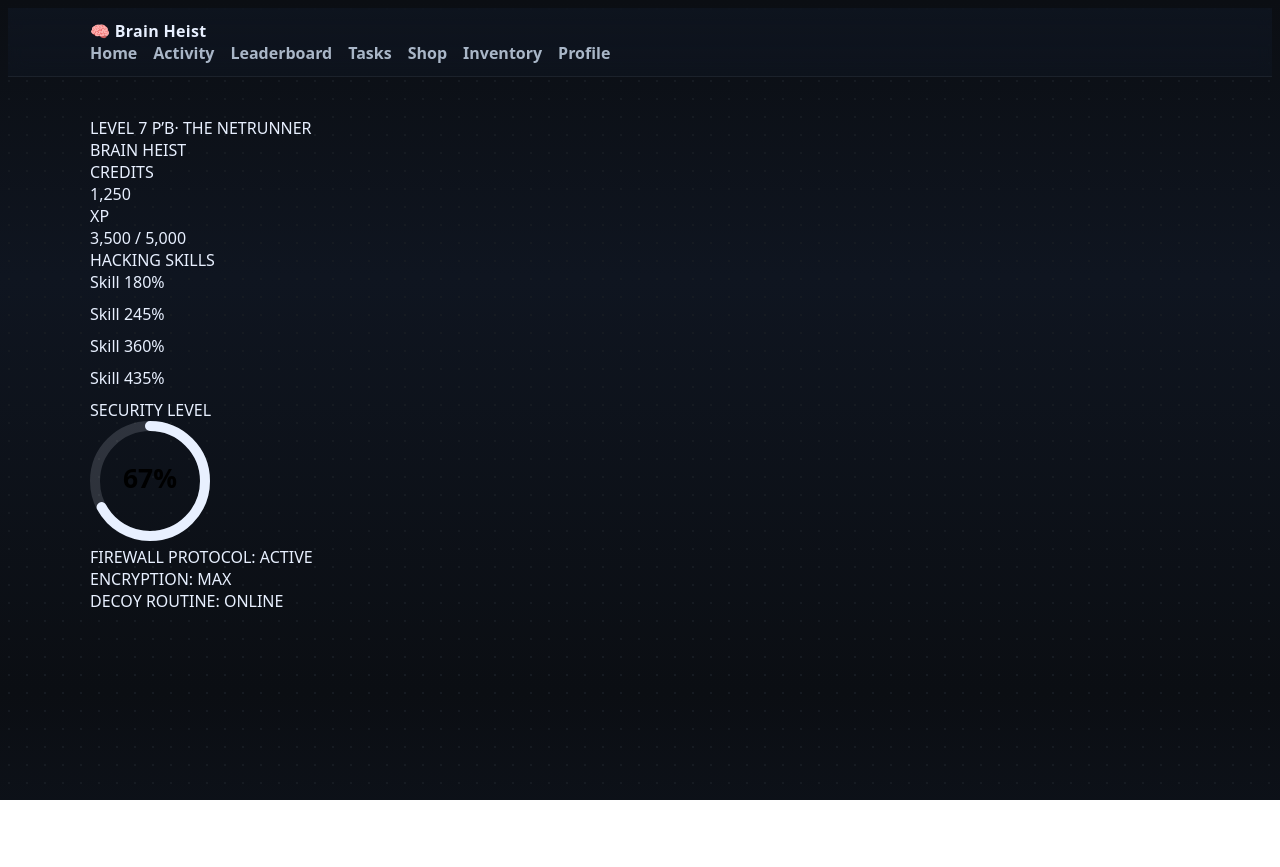
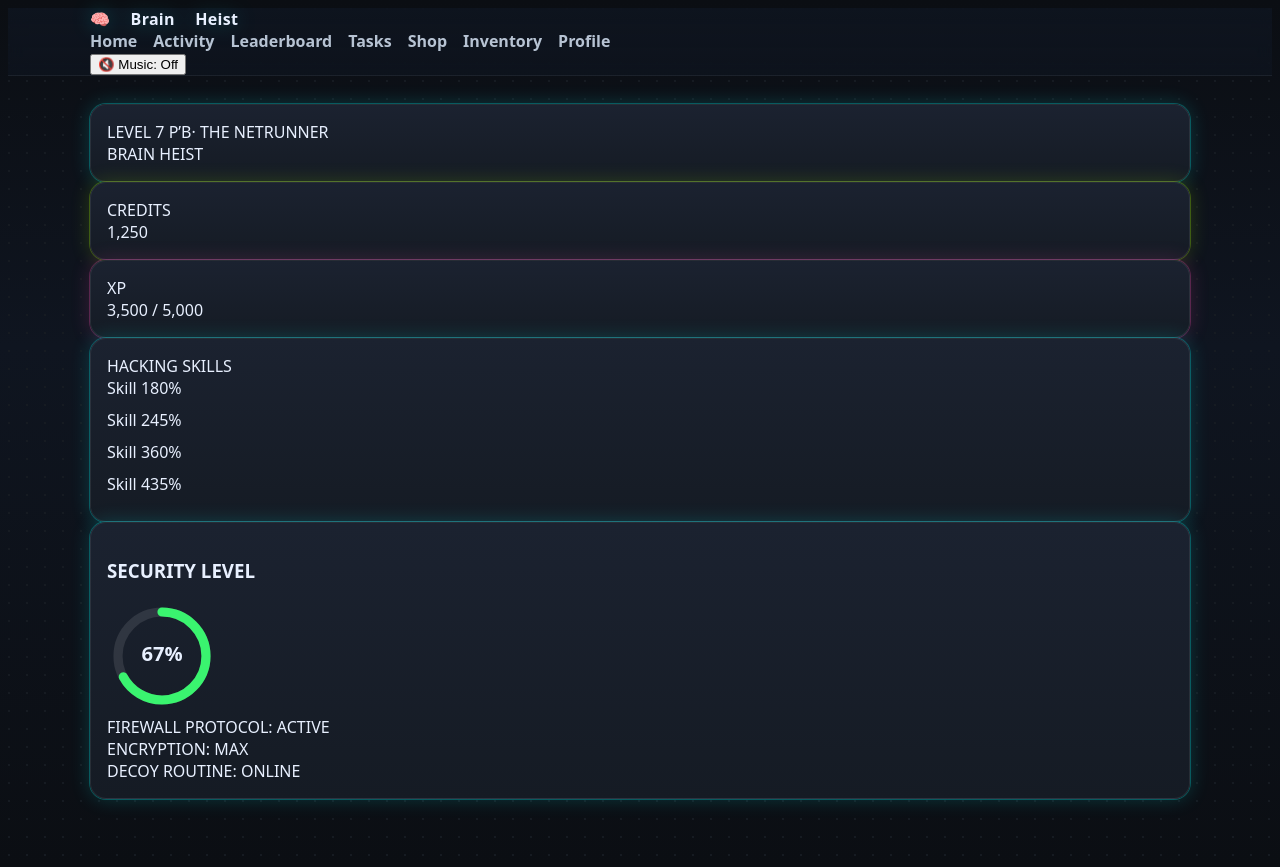
Before and after one commit to mrmemo87-cell/brain-heist, a Next.js app: page /style/neon in a window 1280 px wide. Before the commit the page ends 800 px from the top, so only its background shows below. Built offline with nearby package versions, Linux system fonts and the light colour scheme; no server answers.

Commit message:
ui: neon navbar + global emoji-safe font + audio toggle; activity cleaned; login guard in navbar

```diff
--- a/app/globals.css
+++ b/app/globals.css
@@ -1,42 +1,26 @@
 :root{
   --c-bg:#0c0f13;
   --c-surface:#1a1f27;
-  --c-card:#222a35;
   --c-text:#e8f0ff;
-  --c-muted:#a9b6c7;
-  --ring:0 0 0 2px rgba(0,255,255,.25), 0 0 20px rgba(0,255,255,.15);
-  --font-ui: system-ui,-apple-system,"Segoe UI",Roboto,"Noto Sans","Helvetica Neue",
-             "Apple Color Emoji","Segoe UI Emoji","Noto Color Emoji",sans-serif;
+  --c-muted:#b7c3d3;
 }
-
-/* background dots + gradient */
 body.bg-grid{
   background: radial-gradient(#161b22 1px, transparent 1px) 0 0/18px 18px,
               linear-gradient(180deg, #0b0e13 0%, #0f1520 40%, #0b0e13 100%);
   color: var(--c-text);
-  font-family: var(--font-ui);
+  font-family: system-ui,-apple-system,"Segoe UI",Roboto,"Noto Sans","Helvetica Neue",
+               "Apple Color Emoji","Segoe UI Emoji","Noto Color Emoji",sans-serif;
   -webkit-font-smoothing: antialiased; text-rendering: optimizeLegibility;
 }
-
-/* layout */
-.bh-header{ position: sticky; top:0; z-index:50; backdrop-filter:saturate(1.2) blur(8px);
+.bh-header{ position:sticky; top:0; z-index:50; backdrop-filter:saturate(1.2) blur(8px);
   background: linear-gradient(180deg, rgba(15,21,32,.85), rgba(15,21,32,.65));
   border-bottom:1px solid rgba(255,255,255,.06);
 }
-.bh-shell{ max-width:1100px; margin-inline:auto; padding:12px 20px; }
-.bh-logo{ font-weight:800; letter-spacing:.3px; }
+.bh-shell{ max-width:1100px; margin-inline:auto; padding:0 20px; }
+.bh-logo{ font-weight:900; letter-spacing:.3px; filter: drop-shadow(0 0 10px rgba(0,255,255,.25)); }
 .bh-nav{ display:flex; gap:16px; flex-wrap:wrap; }
-.bh-nav a{ color:var(--c-muted); text-decoration:none; font-weight:600; }
+.bh-nav a{ color:var(--c-muted); text-decoration:none; font-weight:700; }
 .bh-nav a:hover{ color:var(--c-text); text-shadow:0 0 8px rgba(0,255,255,.35); }
 .bh-main{ padding:28px 0 60px; }
-
-/* generic card helper (use on pages that need contrast) */
-.card{
-  background: linear-gradient(180deg, #1b2230, #151b24);
-  border:1px solid rgba(255,255,255,.07);
-  border-radius:16px; padding:16px;
-  box-shadow: 0 0 0 1px rgba(0,255,255,.06), 0 10px 30px rgba(0,0,0,.35);
-}
-
-/* make sure emoji render properly across OS */
-.emoji{ font-family: "Apple Color Emoji","Segoe UI Emoji","Noto Color Emoji", var(--font-ui); }
+.emoji{ font-family:"Apple Color Emoji","Segoe UI Emoji","Noto Color Emoji", system-ui,sans-serif; }
+.neon-card{ color:var(--c-text); }
--- a/app/layout.tsx
+++ b/app/layout.tsx
@@ -1,6 +1,6 @@
 import "./globals.css";
-import Link from "next/link";
 import type { Metadata } from "next";
+import NavBar from "@/components/NavBar";
 
 export const metadata: Metadata = { title: "Brain Heist" };
 
@@ -8,23 +8,8 @@ export default function RootLayout({ children }: { children: React.ReactNode })
   return (
     <html lang="en">
       <body className="min-h-screen bg-grid text-[var(--c-text)]">
-        <header className="bh-header">
-          <div className="bh-shell">
-            <div className="bh-logo">🧠 Brain Heist</div>
-            <nav className="bh-nav">
-              <Link href="/">Home</Link>
-              <Link href="/activity">Activity</Link>
-              <Link href="/leaderboard">Leaderboard</Link>
-              <Link href="/tasks">Tasks</Link>
-              <Link href="/shop">Shop</Link>
-              <Link href="/inventory">Inventory</Link>
-              <Link href="/profile">Profile</Link>
-            </nav>
-          </div>
-        </header>
-        <main className="bh-main">
-          <div className="bh-shell">{children}</div>
-        </main>
+        <header className="bh-header"><NavBar/></header>
+        <main className="bh-main"><div className="bh-shell">{children}</div></main>
       </body>
     </html>
   );
--- a/components/AudioController.tsx
+++ b/components/AudioController.tsx
@@ -1,33 +1,20 @@
 "use client";
-import React from "react";
+import React, {useEffect, useRef, useState} from "react";
 
 export default function AudioController(){
-  const [playing,setPlaying] = React.useState(false);
-  const ref = React.useRef<HTMLAudioElement>(null);
-
-  React.useEffect(()=>{ // try resume if user navigates back
-    ref.current?.pause();
-    setPlaying(false);
-  },[]);
-
-  async function toggle(){
-    try{
-      if(!ref.current) return;
-      if(playing){ ref.current.pause(); setPlaying(false); }
-      else { await ref.current.play(); setPlaying(true); }
-    }catch{ /* ignore */ }
-  }
-
+  const ref = useRef<HTMLAudioElement>(null);
+  const [on, setOn] = useState<boolean>(() => localStorage.getItem("music") === "on");
+  useEffect(()=>{ const a = ref.current; if (!a) return;
+    if(on){ a.volume=.25; a.loop=true; a.play().catch(()=>{}); } else { a.pause(); }
+    localStorage.setItem("music", on?"on":"off");
+  },[on]);
   return (
-    <div className="fixed bottom-4 right-4 z-50">
-      <audio ref={ref} src="/sounds/bg.mp3" loop />
-      <button
-        onClick={toggle}
-        className="px-3 py-1 rounded-full text-xs font-semibold
-                   bg-white/10 hover:bg-white/20 border border-white/20 backdrop-blur
-                   shadow-[0_0_18px_rgba(0,255,255,.25)]">
-        {playing ? "🔊 Music: On" : "🔇 Music: Off"}
+    <div className="text-xs opacity-80 flex items-center gap-2">
+      <button className="px-2 py-1 rounded bg-[rgba(255,255,255,.08)] hover:bg-[rgba(255,255,255,.12)]"
+              onClick={()=>setOn(v=>!v)}>
+        {on?"🔊 Music: On":"🔇 Music: Off"}
       </button>
+      <audio ref={ref} src="/music/bg.mp3" preload="auto"/>
     </div>
   );
 }
--- /dev/null
+++ b/components/NavBar.tsx
@@ -0,0 +1,30 @@
+"use client";
+import Link from "next/link";
+import React, {useEffect, useState} from "react";
+import { supabase } from "@/lib/supa";
+import AudioController from "./AudioController";
+
+export default function NavBar(){
+  const [authed,setAuthed]=useState<boolean>(false);
+  useEffect(()=>{
+    supabase.auth.getSession().then(({data})=> setAuthed(!!data.session));
+    const { data: sub } = supabase.auth.onAuthStateChange((_e, s)=> setAuthed(!!s));
+    return () => { sub.subscription.unsubscribe(); };
+  },[]);
+  const to = (p:string)=> authed ? p : "/login";
+  return (
+    <div className="bh-shell flex items-center justify-between py-3">
+      <div className="bh-logo emoji">🧠 Brain Heist</div>
+      <nav className="bh-nav">
+        <Link href={to("/")}>Home</Link>
+        <Link href={to("/activity")}>Activity</Link>
+        <Link href={to("/leaderboard")}>Leaderboard</Link>
+        <Link href={to("/tasks")}>Tasks</Link>
+        <Link href={to("/shop")}>Shop</Link>
+        <Link href={to("/inventory")}>Inventory</Link>
+        <Link href={to("/profile")}>Profile</Link>
+      </nav>
+      <AudioController/>
+    </div>
+  );
+}
--- a/components/NeonCard.tsx
+++ b/components/NeonCard.tsx
@@ -1,46 +1,42 @@
-import * as React from "react";
+import React from "react";
 
-type Accent = "cyan" | "lime" | "purple" | "pink" | "orange";
+export type Accent = "cyan" | "lime" | "purple" | "pink" | "orange";
+const accentToShadow: Record<Accent,string> = {
+  cyan:   "0 0 0 1px rgba(0,255,255,.25), 0 0 20px rgba(0,255,255,.18)",
+  lime:   "0 0 0 1px rgba(170,255,0,.25), 0 0 20px rgba(170,255,0,.18)",
+  purple: "0 0 0 1px rgba(150,120,255,.25), 0 0 20px rgba(150,120,255,.18)",
+  pink:   "0 0 0 1px rgba(255, 80,180,.25), 0 0 20px rgba(255, 80,180,.18)",
+  orange: "0 0 0 1px rgba(255,170, 40,.25), 0 0 20px rgba(255,170, 40,.18)",
+};
 
-interface NeonCardProps {
+type Props = {
   title?: string;
-  subtitle?: string;       // <-- new
+  subtitle?: string;
   accent?: Accent;
   className?: string;
   children: React.ReactNode;
-}
+};
 
-export default function NeonCard({
-  title,
-  subtitle,                // <-- new
-  accent = "cyan",
-  className,
-  children,
-}: NeonCardProps) {
-  const glow =
-    accent === "lime"
-      ? "shadow-[0_0_24px_theme(colors.lime.500/60%)] ring-1 ring-lime-500/30"
-      : accent === "purple"
-      ? "shadow-[0_0_24px_theme(colors.purple.500/60%)] ring-1 ring-purple-500/30"
-      : accent === "pink"
-      ? "shadow-[0_0_24px_theme(colors.pink.500/60%)] ring-1 ring-pink-500/30"
-      : accent === "orange"
-      ? "shadow-[0_0_24px_theme(colors.orange.500/60%)] ring-1 ring-orange-500/30"
-      : "shadow-[0_0_24px_theme(colors.cyan.500/60%)] ring-1 ring-cyan-500/30";
-
+export default function NeonCard({ title, subtitle, accent="cyan", className="", children }: Props){
+  const ring = accentToShadow[accent];
   return (
-    <div
-      className={[
-        "rounded-2xl p-4 bg-[var(--c-card)]/90 border border-white/10",
-        "backdrop-blur transition-all duration-500",
-        "hover:translate-y-[-1px] hover:scale-[1.01]",
-        glow,
-        className ?? ""
-      ].join(" ")}
+    <section
+      className={`neon-card ${className}`}
+      style={{
+        boxShadow: ring,
+        background: "linear-gradient(180deg, #1b2230, #151b24)",
+        border: "1px solid rgba(255,255,255,.08)",
+        borderRadius: 16,
+        padding: 16
+      }}
     >
-      {title && <div className="text-white/90 text-lg font-bold">{title}</div>}
-      {subtitle && <div className="text-white/50 text-xs mb-2">{subtitle}</div>}
+      {(title || subtitle) && (
+        <div className="flex items-baseline justify-between mb-2">
+          {title && <h3 className="text-sm font-semibold">{title}</h3>}
+          {subtitle && <div className="text-[11px] opacity-70">{subtitle}</div>}
+        </div>
+      )}
       {children}
-    </div>
+    </section>
   );
 }
--- a/components/RadialGauge.tsx
+++ b/components/RadialGauge.tsx
@@ -1,46 +1,20 @@
-import * as React from "react";
+import React from "react";
 
-export type RadialGaugeProps = {
-  value: number;           // 0..100
-  size?: number;           // px
-  stroke?: number;         // px
-  reverse?: boolean;       // draw remaining instead of progress
-  className?: string;
-};
-
-function RadialGaugeComp({
-  value,
-  size = 120,
-  stroke = 10,
-  reverse = false,
-  className,
-}: RadialGaugeProps) {
-  const v = Math.max(0, Math.min(100, value ?? 0));
-  const r = (size - stroke) / 2;
-  const c = 2 * Math.PI * r;
-  const pct = reverse ? (100 - v) : v;
-  const dash = (pct / 100) * c;
-
+type Props = { value: number; size?: number };
+export function RadialGauge({ value, size=110 }: Props){
+  const v = Math.max(0, Math.min(100, value));
+  const r = 48, c = 2*Math.PI*r, off = c*(1 - v/100);
+  const color = v > 66 ? "#3af46f" : v > 33 ? "#ffd24a" : "#ff5a6b";
   return (
-    <svg width={size} height={size} className={className} viewBox={`0 0 ${size} ${size}`}>
-      <circle cx={size/2} cy={size/2} r={r} stroke="currentColor" strokeOpacity="0.15" strokeWidth={stroke} fill="none" />
-      <circle
-        cx={size/2} cy={size/2} r={r}
-        stroke="currentColor"
-        strokeWidth={stroke}
-        fill="none"
-        strokeDasharray={`${dash} ${c - dash}`}
-        strokeLinecap="round"
-        transform={`rotate(-90 ${size/2} ${size/2})`}
-      />
-      <text x="50%" y="50%" dominantBaseline="middle" textAnchor="middle" fontWeight="800" fontSize={size*0.22}>
-        {Math.round(v)}%
+    <svg width={size} height={size} viewBox="0 0 120 120">
+      <circle cx="60" cy="60" r={r} stroke="rgba(255,255,255,.1)" strokeWidth="10" fill="none"/>
+      <circle cx="60" cy="60" r={r} stroke={color} strokeWidth="10" fill="none"
+        strokeDasharray={`${c} ${c}`} strokeDashoffset={off} strokeLinecap="round"
+        transform="rotate(-90 60 60)"/>
+      <text x="60" y="65" textAnchor="middle" fontSize="22" fill="#e8f0ff" fontWeight="800">
+        {v}%
       </text>
     </svg>
   );
 }
-
-// default export
-export default RadialGaugeComp;
-// named export for `import { RadialGauge }`
-export { RadialGaugeComp as RadialGauge };
+export default RadialGauge;
```
Also changed, not shown: app/activity/page.tsx (+37 -20 lines), app/login/page.tsx (+21 -23 lines).
